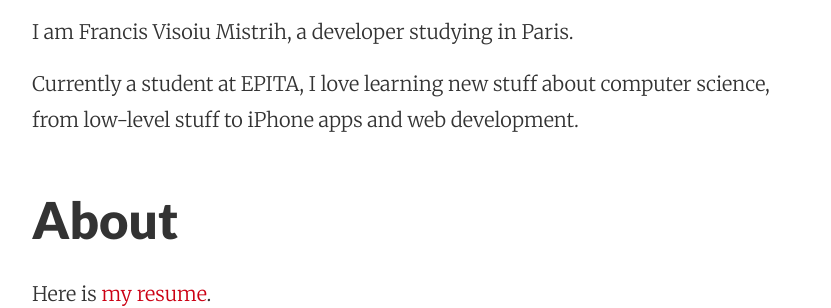
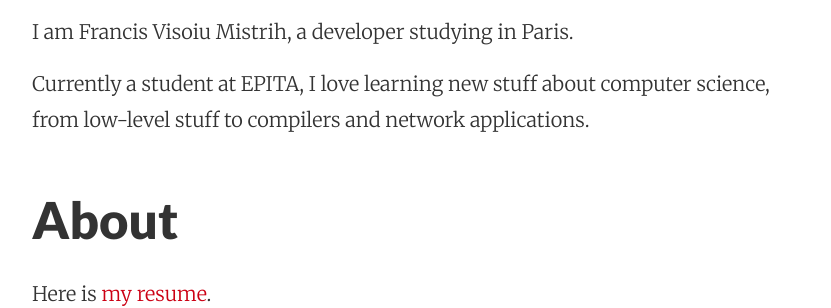
Before and after one commit to francisvm/francisvm.com, a Jekyll site: the page built from index.md, in a window 1280 px wide. Shown: the part 340-648 px from the top of the page, without its empty margins (224-1055 px from the left). Built offline with Jekyll 4.4.1, drawn with Linux system fonts in a browser that asks for light colours; nearby versions of some CDN libraries.

Commit message:
index: remove web and mobile

```diff
--- a/index.md
+++ b/index.md
@@ -7,7 +7,7 @@ title: Francis Visoiu Mistrih
 I am Francis Visoiu Mistrih, a developer studying in Paris.
 
 Currently a student at EPITA, I love learning new stuff about computer science,
-from low-level stuff to iPhone apps and web development.
+from low-level stuff to compilers and network applications.
 
 ## About
 Here is [my resume](http://cv.francisvm.com/).
```
